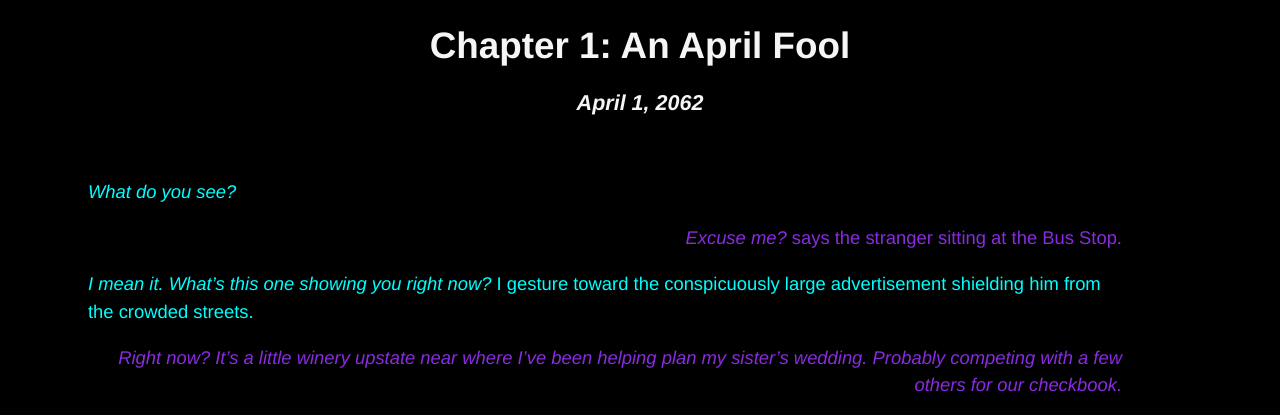
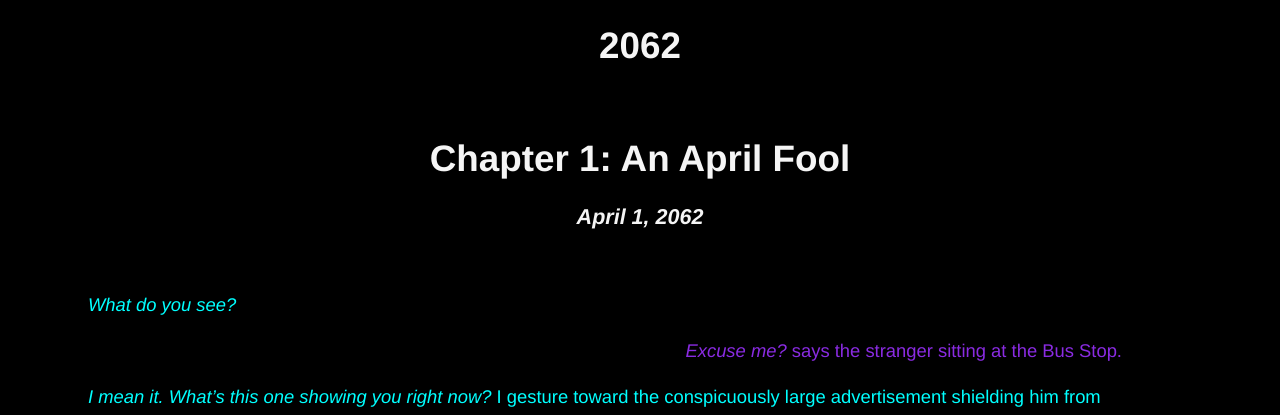
Before and after one commit to samc5/2062, a Flask app: page / in a window 1280 px wide. Shown: the top 415 px of the page. Run offline with Flask 2, Linux system fonts and the light colour scheme.

Commit message:
name of the show

```diff
--- a/templates/1.html
+++ b/templates/1.html
@@ -5,6 +5,8 @@
     <title>Chapter 1</title>
 </head>
 <body>
+<h1>2062</h1>
+<br>
 <h1>Chapter 1: An April Fool</h1>
 <h3><i>April 1, 2062</i></h3>
 <br>
```
